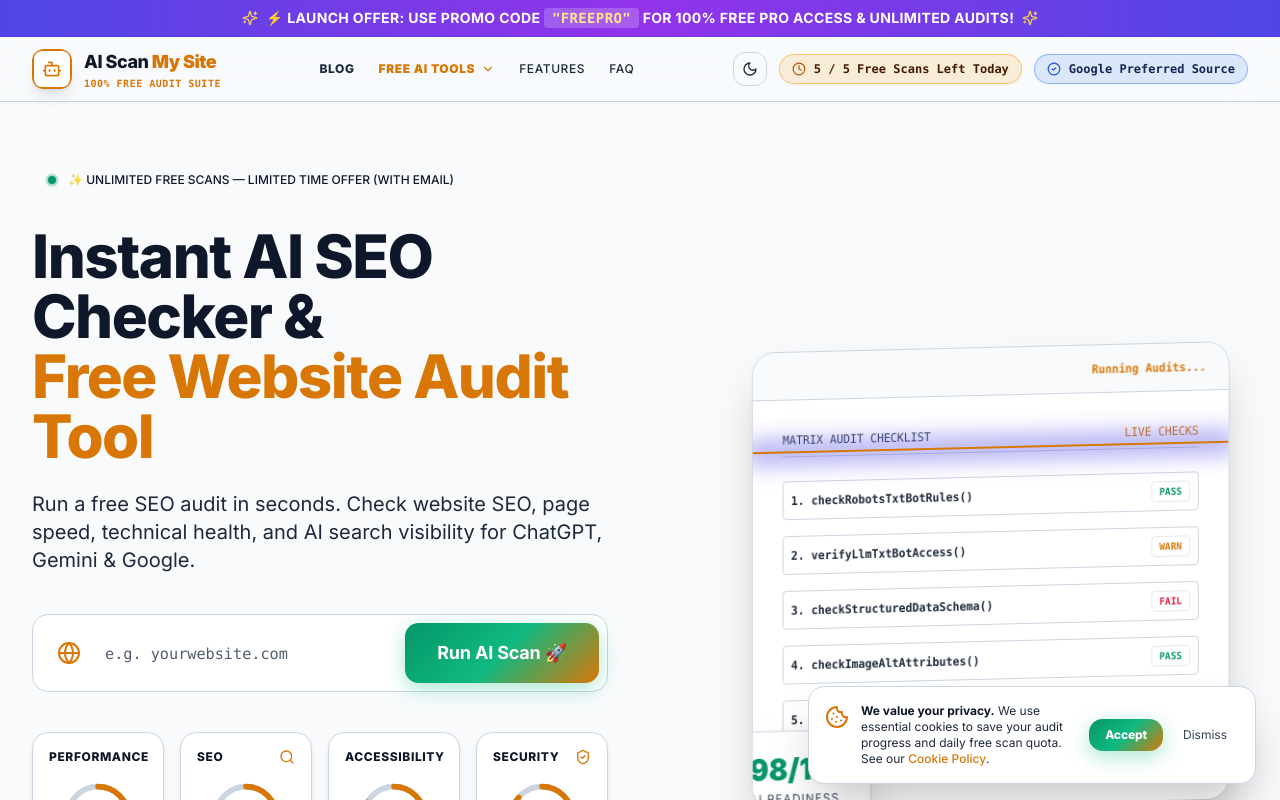
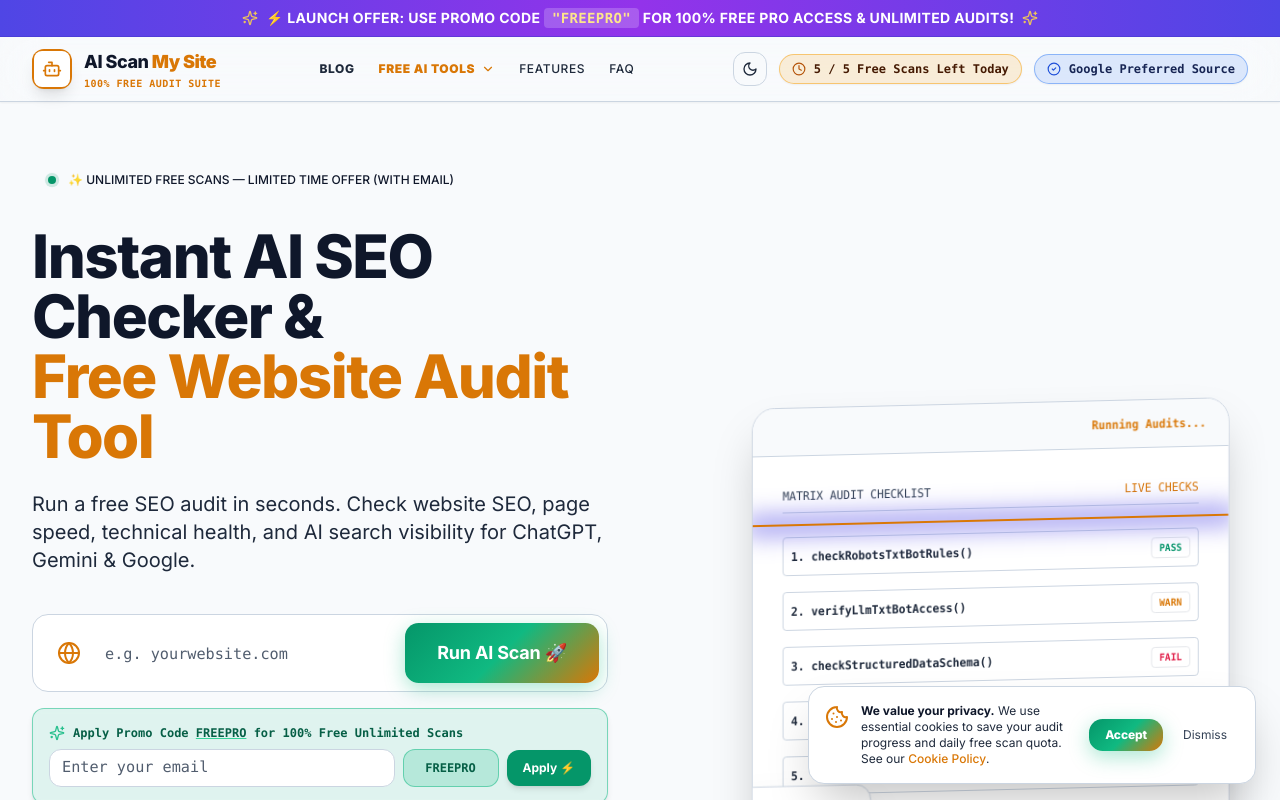
Before and after one commit to ecommatrix1/ai-scan-my-site, a Next.js app: page / in a window 1280 px wide. Shown: the top 800 px of the page. Built offline with nearby package versions, Linux system fonts and the light colour scheme.

Commit message:
feat: Add promo code FREEPRO unlock form to Home Page hero section

```diff
--- a/AIScanMySite.tsx
+++ b/AIScanMySite.tsx
@@ -350,6 +350,8 @@
     return false;
   });
 
+  const [heroEmailInput, setHeroEmailInput] = useState("");
+
   const [dailyScansCount, setDailyScansCount] = useState<number>(() => {
     if (typeof window !== "undefined") {
       const today = new Date().toDateString();
@@ -865,6 +867,42 @@
                     </div>
                   </div>
                   {inputError && <p className="mt-2 text-sm text-danger font-mono pl-4">{inputError}</p>}
+
+                  {/* PROMO CODE FREEPRO UNLOCK BOX */}
+                  <div id="pro-email" className="mt-4 p-4 rounded-xl border border-emerald-500/50 bg-emerald-500/10 backdrop-blur-sm shadow-md">
+                    <div className="flex items-center gap-2 text-xs font-mono font-bold text-emerald-800 dark:text-emerald-300 mb-2">
+                      <Sparkles className="w-4 h-4 text-emerald-500 animate-pulse" />
+                      <span>Apply Promo Code <span className="underline decoration-emerald-400 font-extrabold">FREEPRO</span> for 100% Free Unlimited Scans</span>
+                    </div>
+                    {isUnlimitedPro ? (
+                      <div className="flex items-center gap-2 text-xs font-mono font-bold text-emerald-700 dark:text-emerald-400">
+                        <CheckCircle2 className="w-4 h-4" />
+                        <span>⚡ Promo Code FREEPRO Active — Unlimited Audits Unlocked!</span>
+                      </div>
+                    ) : (
+                      <form onSubmit={(e) => { e.preventDefault(); if (heroEmailInput.includes("@")) { unlockUnlimitedPro(heroEmailInput); setInputError(""); } }} className="flex flex-col sm:flex-row items-center gap-2">
+                        <input
+                          type="email"
+                          required
+                          value={heroEmailInput}
+                          onChange={(e) => setHeroEmailInput(e.target.value)}
+                          placeholder="Enter your email"
+                          className="input flex-1 bg-surface border border-border rounded-xl text-xs py-2.5 px-3 text-ink font-mono focus:ring-2 focus:ring-emerald-500/50"
+                        />
+                        <div className="flex items-center gap-2 w-full sm:w-auto">
+                          <input
+                            type="text"
+                            readOnly
+                            value="FREEPRO"
+                            className="w-24 bg-emerald-500/20 border border-emerald-500/50 text-emerald-800 dark:text-emerald-300 text-center rounded-xl text-xs font-mono font-black py-2.5 px-2"
+                          />
+                          <button type="submit" className="px-4 py-2.5 rounded-xl bg-emerald-600 hover:bg-emerald-500 text-white font-bold text-xs shadow-md transition-all flex-1 sm:flex-none">
+                            Apply ⚡
+                          </button>
+                        </div>
+                      </form>
+                    )}
+                  </div>
                 </motion.form>
 
                 <motion.div initial={{ opacity: 0, y: 20 }} animate={{ opacity: 1, y: 0 }} transition={{ delay: 0.5 }} className="mt-10 grid grid-cols-2 sm:grid-cols-4 gap-4 w-full">
```
